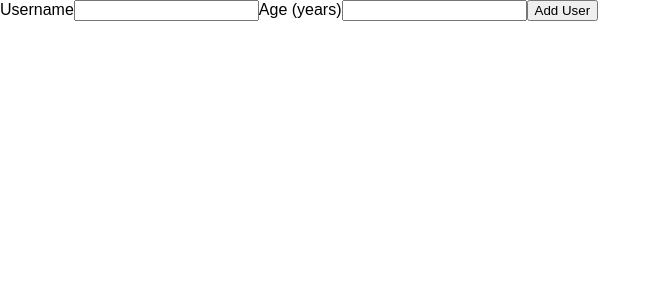
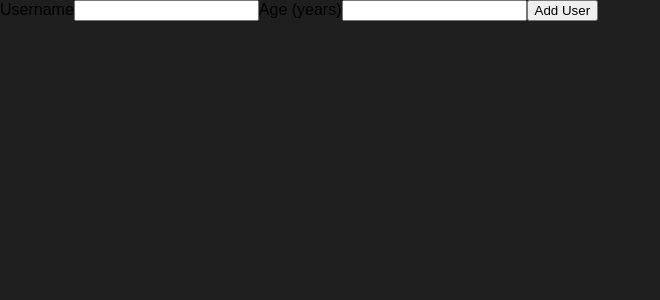
Before and after one commit to DeboraBucci/user-list, a React (Create React App) app: page / in a window 1280 px wide. Shown: the top 300 px of the page, without its empty margins (0-660 px from the left). Built offline with nearby package versions, Linux system fonts and the light colour scheme.

Commit message:
change background of the 'html' selector to a dark grey color

```diff
--- a/src/index.css
+++ b/src/index.css
@@ -4,6 +4,7 @@
 
 html {
   font-family: sans-serif;
+  background: #1f1f1f;
 }
 
 body {
```
